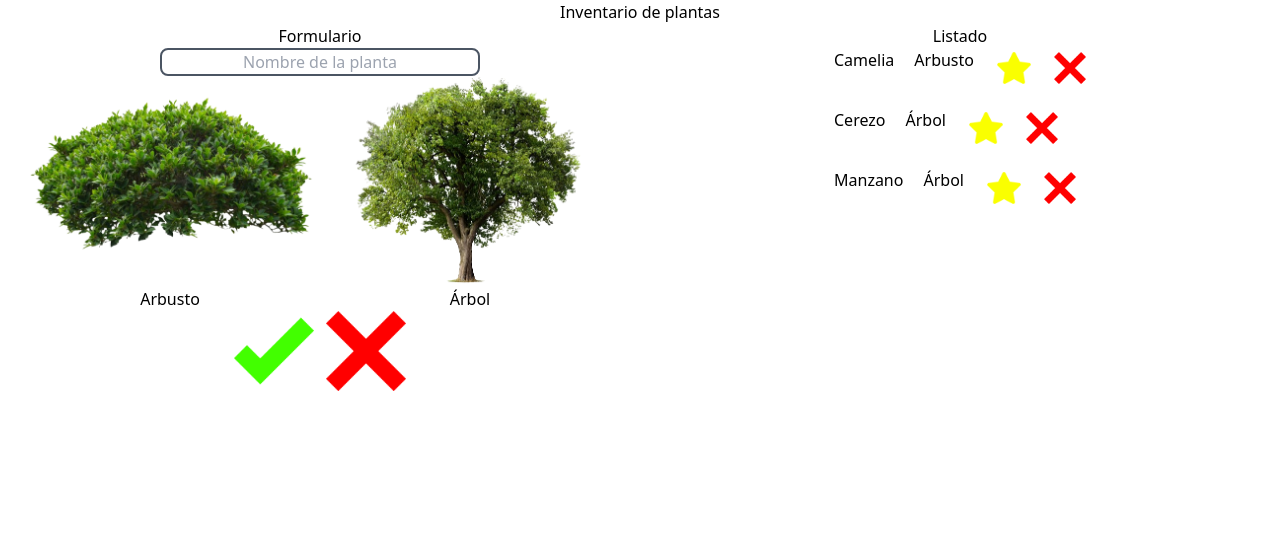
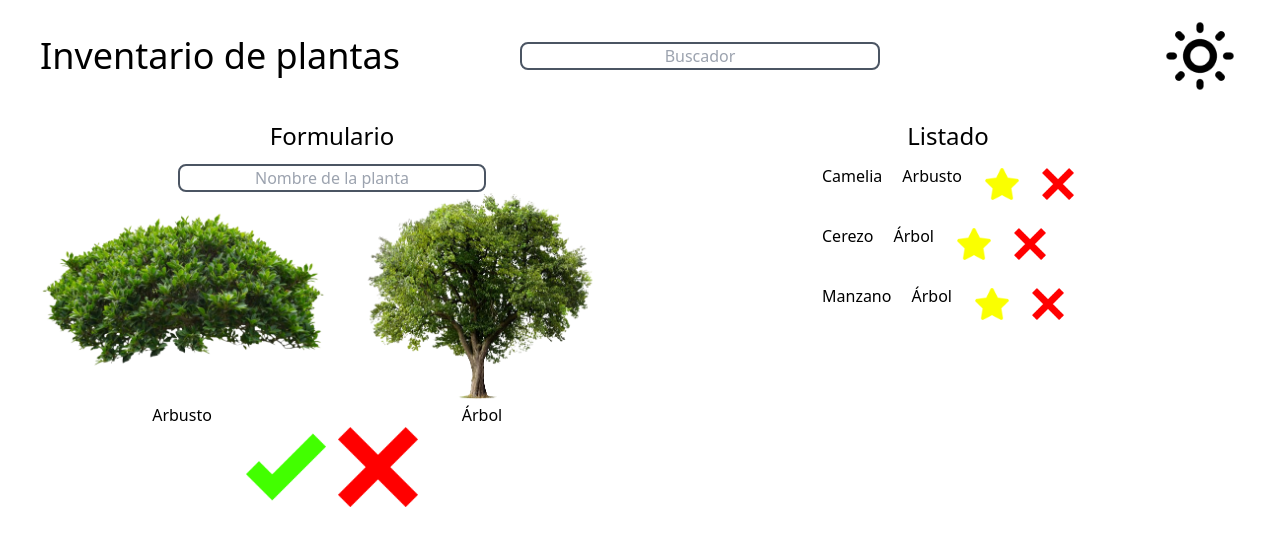
Before and after one commit to JaimeNM0/Inventario_Plantas, an Angular app: page / in a window 1280 px wide. Shown: the top 546 px of the page. Built offline with nearby package versions, Linux system fonts and the light colour scheme.

Commit message:
Se ha añadido el style del header.

```diff
--- a/src/app/app.component.html
+++ b/src/app/app.component.html
@@ -1,10 +1,13 @@
-<main>
+<header class="header">
   <h1 class="titulo">
     Inventario de plantas
   </h1>
-  <div>
-    <!--<app-form-plants class="w-1/2"></app-form-plants>-->
-    <app-list-plants></app-list-plants>
+  <div class="divHeader">
+    <input class="input" type="text" placeholder="Buscador">
+    <button><img class="imgButton" [src]="mode" (click)="modeSwitching()"></button>
   </div>
+</header>
+<main class="m-6">
+  <app-list-plants></app-list-plants>
 </main>
 <router-outlet></router-outlet>
--- a/src/app/app.component.ts
+++ b/src/app/app.component.ts
@@ -11,5 +11,14 @@ import { ListPlantsComponent } from './list-plants/list-plants.component';
   styleUrl: './app.component.css'
 })
 export class AppComponent {
-  title = 'InventarioPlantas';
+  title: string = 'InventarioPlantas';
+  mode: string = '../../../assets/img/sol.png';
+
+  public modeSwitching(): void {
+    if (this.mode === '../../../assets/img/sol.png') {
+      this.mode = '../../../assets/img/luna.png';
+    } else {
+      this.mode = '../../../assets/img/sol.png';
+    }
+  }
 }
--- a/src/app/form-plants/form-plants.component.html
+++ b/src/app/form-plants/form-plants.component.html
@@ -1,4 +1,4 @@
-<div class="flex flex-col items-center">
+<div class="flex flex-col items-center ">
     <span class="subtitulo">Formulario</span>
     <input class="input" type="text" placeholder="Nombre de la planta" [(ngModel)]="plantName">
     <div id="containerPlant" class="flex flex-row gap-3">
--- a/src/app/form-plants/form-plants.component.ts
+++ b/src/app/form-plants/form-plants.component.ts
@@ -31,8 +31,8 @@ export class FormPlantsComponent {
       imagePath: '../../../assets/img/arbol.png',
     },
   ];
-  public accept: string = "../../../assets/img/icono_aceptar.png";
-  public cancel: string = "../../../assets/img/icono_cancelar.png";
+  public accept: string = '../../../assets/img/icono_aceptar.png';
+  public cancel: string = '../../../assets/img/icono_cancelar.png';
 
   public clickPlantSelection(index: number): void {
     const containerPlant = this.deleteStyleContainerPlant();
--- a/src/app/list-plants/list-plants.component.html
+++ b/src/app/list-plants/list-plants.component.html
@@ -1,6 +1,6 @@
 <div class="flex flex-row">
-    <app-form-plants class="w-1/2" (plantCreated)="onPlantsRegister($event)"></app-form-plants>
-    <div class="flex flex-col items-center w-1/2">
+    <app-form-plants class="halfScreen" (plantCreated)="onPlantsRegister($event)"></app-form-plants>
+    <div class="flex flex-col items-center halfScreen">
         <span class="subtitulo">Listado</span>
         <div class="flex flex-col gap-5">
             <div id="register{{i}}" *ngFor="let plant of plants; let i = index">
--- a/src/styles.css
+++ b/src/styles.css
@@ -3,12 +3,20 @@
 @tailwind components;
 @tailwind utilities;
 
+.header {
+    @apply md:grid-cols-2 md:grid-rows-1 lg:flex lg:flex-row lg:items-center lg:justify-between mx-10 my-4;
+}
+
+.divHeader {
+    @apply flex flex-row items-center justify-center lg:justify-between lg:w-3/5;
+}
+
 .titulo {
-    @apply text-center;
+    @apply text-center text-4xl;
 }
 
 .subtitulo {
-    @apply text-center;
+    @apply text-center text-2xl mb-3;
 }
 
 .input {
@@ -17,6 +25,14 @@
 
 .containerPlant {
     @apply border-2 rounded-lg border-gray-600;
+}
+
+.halfScreen {
+    @apply w-1/2;
+}
+
+.smallSeparationSize {
+    @apply gap-3;
 }
 
 .imgPlant {
--- a/tailwind.config.js
+++ b/tailwind.config.js
@@ -5,6 +5,11 @@ module.exports = {
   ],
   theme: {
     extend: {
+      screens: {
+        phone: '360px',
+        tablet: '768px',
+        desktop: '1024px',
+      },
       colors: {
         verdeClaro: '#48a45e',
         verdePuro: '#00913f',
```
Also changed, not shown: src/assets/img/luna.png (added), src/assets/img/sol.png (added).
